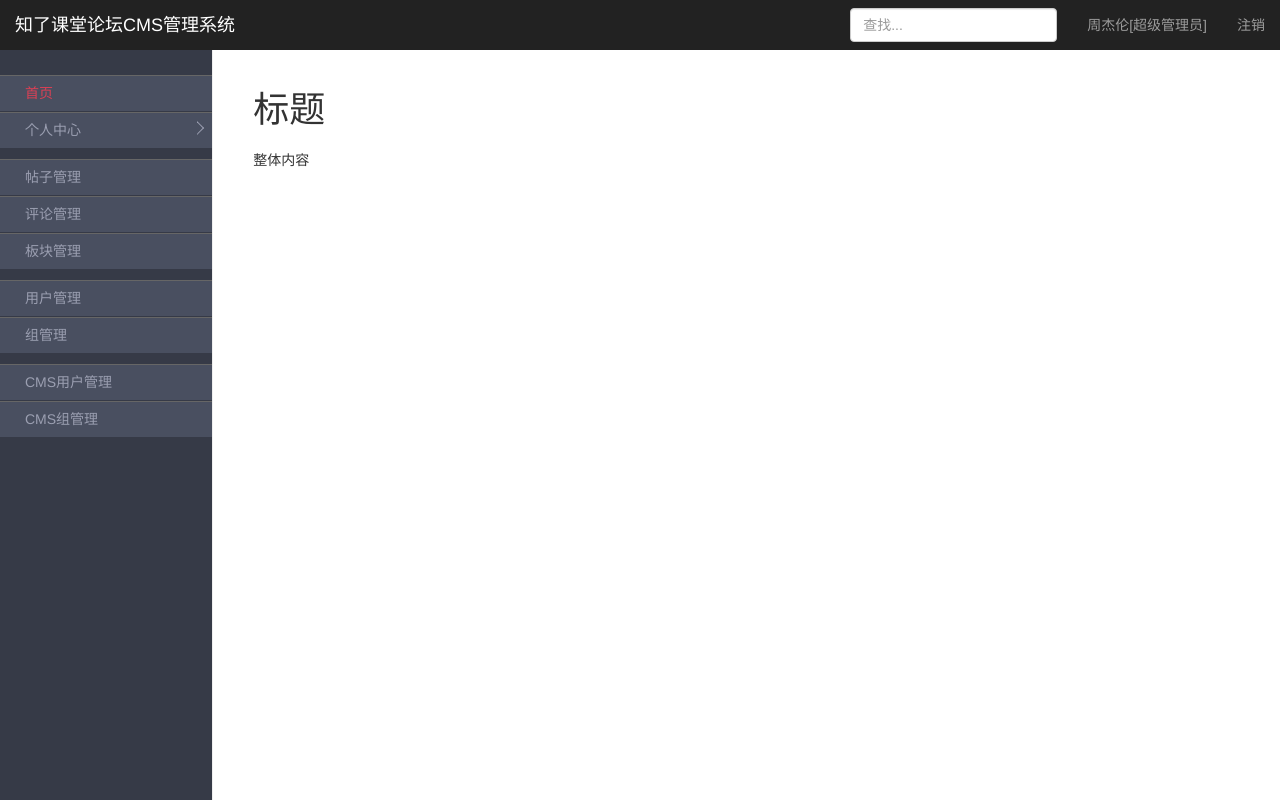
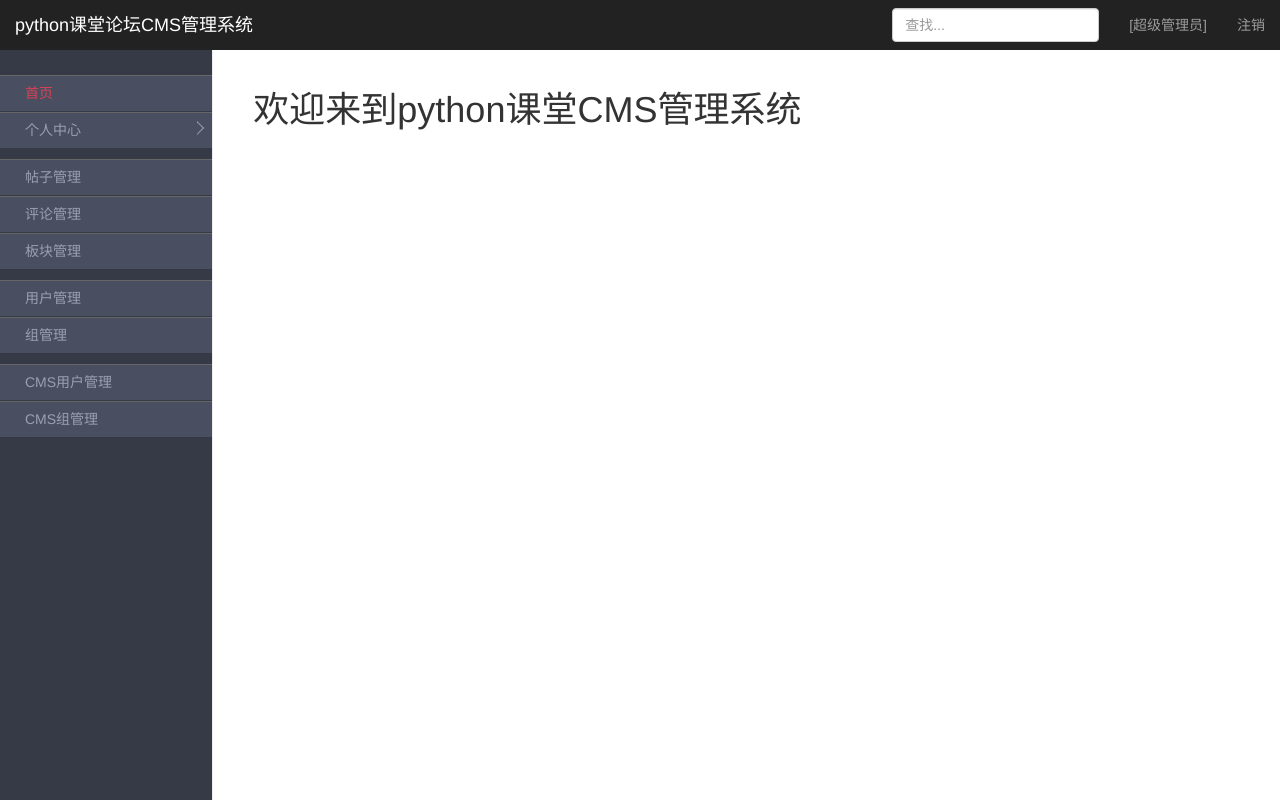
Before and after one commit to caoyingfeng/BBS, a Flask app: template templates/cms/cms_index.html in a window 1280 px wide. Run offline with Flask 2, Linux system fonts and the light colour scheme; the template is opened without the code that fills it, so the values that code supplies are empty; some libraries are stand-ins or nearby versions.

Commit message:
show cms_profile

```diff
--- a/apps/cms/__init__.py
+++ b/apps/cms/__init__.py
@@ -1 +1,3 @@
 from .views import bp
+# from .hooks import before_request
+import apps.cms.hooks
--- /dev/null
+++ b/apps/cms/hooks.py
@@ -0,0 +1,12 @@
+from flask import session, g
+import config
+from .views import bp
+from .models import CMSUser
+
+@bp.before_app_request
+def before_request():
+    if config.CMS_USER_ID in session:
+        user_id = session.get(config.CMS_USER_ID)
+        user = CMSUser.query.get(user_id)
+        if user:
+            g.cms_user = user
--- a/bbs.py
+++ b/bbs.py
@@ -4,6 +4,7 @@ from apps.common import bp as common_bp
 from apps.front import bp as front_bp
 import config
 from exts import db
+from flask_wtf import CSRFProtect
 
 
 def create_app():
@@ -15,6 +16,7 @@ def create_app():
     app.register_blueprint(front_bp)
 
     db.init_app(app)
+    CSRFProtect(app)
     return app
 
 
--- a/config.py
+++ b/config.py
@@ -1,7 +1,7 @@
 import os
 
 SECRET_KEY = os.urandom(24)
-
+TEMPLATES_AUTO_RELOAD = True
 DEBUG = True
 
 DB_USERNAME = 'root'
@@ -17,5 +17,4 @@ DB_URI = 'mysql+pymysql://%s:%s@%s:%s/%s?charset=utf8' % (DB_USERNAME,DB_PASSWOR
 SQLALCHEMY_DATABASE_URI = DB_URI
 SQLALCHEMY_TRACK_MODIFICATIONS = False
 
-
-CMS_USER_ID = 'ADCED'
+CMS_USER_ID = "FEIA"
--- /dev/null
+++ b/templates/cms/cms_base.html
@@ -0,0 +1,76 @@
+{% from "common/_macros.html" import static %}
+<!DOCTYPE html>
+<html lang="en">
+<head>
+    <meta charset="UTF-8">
+    <title>{% block title %}
+    {% endblock %}</title>
+    <script src="http://cdn.bootcss.com/jquery/3.1.1/jquery.min.js"></script>
+    <link href="http://cdn.bootcss.com/bootstrap/3.3.7/css/bootstrap.min.css" rel="stylesheet">
+    <script src="http://cdn.bootcss.com/bootstrap/3.3.7/js/bootstrap.min.js"></script>
+    <link rel="stylesheet" href="{{ static('cms/css/base.css') }}">
+    <script src="{{ static('cms/js/base.js') }}"></script>
+    {% block head %}
+
+    {% endblock %}
+</head>
+<body>
+     <nav class="navbar navbar-inverse navbar-fixed-top" role="navigation">
+      <div class="container-fluid">
+        <div class="navbar-header">
+          <button type="button" class="navbar-toggle collapsed" data-toggle="collapse" data-target="#navbar" aria-expanded="false" aria-controls="navbar">
+            <span class="sr-only">Toggle navigation</span>
+            <span class="icon-bar"></span>
+            <span class="icon-bar"></span>
+            <span class="icon-bar"></span>
+          </button>
+          <a class="navbar-brand" href="#">python课堂论坛CMS管理系统</a>
+        </div>
+        <div id="navbar" class="navbar-collapse collapse">
+          <ul class="nav navbar-nav navbar-right">
+            <li><a href="#">{{ g.cms_user.username }}<span>[超级管理员]</span></a></li>
+            <li><a href="{{ url_for('cms.logout') }}">注销</a></li>
+          </ul>
+          <form class="navbar-form navbar-right">
+            <input type="text" class="form-control" placeholder="查找...">
+          </form>
+        </div>
+      </div>
+    </nav>
+
+    <div class="container-fluid">
+      <div class="row">
+          <div class="col-sm-3 col-md-2 sidebar">
+              <ul class="nav-sidebar">
+                <li class="unfold"><a href="{{ url_for('cms.index') }}">首页</a></li>
+                <li class="profile-li">
+                    <a href="#">个人中心<span></span></a>
+                    <ul class="subnav">
+                        <li><a href="{{ url_for('cms.profile') }}">个人信息</a></li>
+                        <li><a href="{{ url_for('cms.resetpwd') }}">修改密码</a></li>
+                        <li><a href="#">修改邮箱</a></li>
+                    </ul>
+                </li>
+
+                <li class="nav-group post-manage"><a href="#">帖子管理</a></li>
+                <li class="comments-manage"><a href="#">评论管理</a></li>
+                <li class="board-manage"><a href="#">板块管理</a></li>
+
+                <li class="nav-group user-manage"><a href="#">用户管理</a></li>
+                <li class="role-manage"><a href="#">组管理</a></li>
+
+                <li class="nav-group cmsuser-manage"><a href="#">CMS用户管理</a></li>
+                <li class="cmsrole-manage"><a href="#">CMS组管理</a></li>
+            </ul>
+          </div>
+          <div class="col-sm-9 col-sm-offset-3 col-md-10 col-md-offset-2 main">
+            <h1>{% block page_title %}{% endblock %}</h1>
+            <div class="main_content">
+                {% block main_content %}
+                {% endblock %}
+            </div>
+          </div>
+      </div>
+    </div>
+</body>
+</html>
--- a/templates/cms/cms_index.html
+++ b/templates/cms/cms_index.html
@@ -1,71 +1,9 @@
-{% from "common/_macros.html" import static %}
-<!DOCTYPE html>
-<html lang="en">
-<head>
-    <meta charset="UTF-8">
-    <title>标题</title>
-    <script src="http://cdn.bootcss.com/jquery/3.1.1/jquery.min.js"></script>
-    <link href="http://cdn.bootcss.com/bootstrap/3.3.7/css/bootstrap.min.css" rel="stylesheet">
-    <script src="http://cdn.bootcss.com/bootstrap/3.3.7/js/bootstrap.min.js"></script>
-    <link rel="stylesheet" href="{{ static('cms/css/base.css') }}">
-    <script src="{{ static('cms/js/base.js') }}"></script>
-</head>
-<body>
-     <nav class="navbar navbar-inverse navbar-fixed-top" role="navigation">
-      <div class="container-fluid">
-        <div class="navbar-header">
-          <button type="button" class="navbar-toggle collapsed" data-toggle="collapse" data-target="#navbar" aria-expanded="false" aria-controls="navbar">
-            <span class="sr-only">Toggle navigation</span>
-            <span class="icon-bar"></span>
-            <span class="icon-bar"></span>
-            <span class="icon-bar"></span>
-          </button>
-          <a class="navbar-brand" href="#">知了课堂论坛CMS管理系统</a>
-        </div>
-        <div id="navbar" class="navbar-collapse collapse">
-          <ul class="nav navbar-nav navbar-right">
-            <li><a href="#">周杰伦<span>[超级管理员]</span></a></li>
-            <li><a href="#">注销</a></li>
-          </ul>
-          <form class="navbar-form navbar-right">
-            <input type="text" class="form-control" placeholder="查找...">
-          </form>
-        </div>
-      </div>
-    </nav>
+{% extends 'cms/cms_base.html' %}
 
-    <div class="container-fluid">
-      <div class="row">
-          <div class="col-sm-3 col-md-2 sidebar">
-              <ul class="nav-sidebar">
-                <li class="unfold"><a href="#">首页</a></li>
-                <li class="profile-li">
-                    <a href="#">个人中心<span></span></a>
-                    <ul class="subnav">
-                        <li><a href="#">个人信息</a></li>
-                        <li><a href="#">修改密码</a></li>
-                        <li><a href="#">修改邮箱</a></li>
-                    </ul>
-                </li>
+{% block title %}
+    python课堂CMS管理系统
+{% endblock %}
 
-                <li class="nav-group post-manage"><a href="#">帖子管理</a></li>
-                <li class="comments-manage"><a href="#">评论管理</a></li>
-                <li class="board-manage"><a href="#">板块管理</a></li>
-
-                <li class="nav-group user-manage"><a href="#">用户管理</a></li>
-                <li class="role-manage"><a href="#">组管理</a></li>
-
-                <li class="nav-group cmsuser-manage"><a href="#">CMS用户管理</a></li>
-                <li class="cmsrole-manage"><a href="#">CMS组管理</a></li>
-            </ul>
-          </div>
-          <div class="col-sm-9 col-sm-offset-3 col-md-10 col-md-offset-2 main">
-            <h1>标题</h1>
-            <div class="main_content">
-                整体内容
-            </div>
-          </div>
-      </div>
-    </div>
-</body>
-</html>
+{% block page_title %}
+    欢迎来到python课堂CMS管理系统
+{% endblock %}
--- a/templates/cms/cms_login.html
+++ b/templates/cms/cms_login.html
@@ -26,6 +26,7 @@
     <div class="container">
 
       <form class="form-signin" method="post">
+          <input type="hidden" name="csrf_token" value="{{ csrf_token() }}">
         <h2 class="form-signin-heading">请登陆</h2>
         <label for="inputEmail" class="sr-only">邮箱：</label>
         <input type="email" id="inputEmail" name="email" class="form-control" placeholder="邮箱" required autofocus>
```
Also changed, not shown: apps/cms/views.py (+25 -2 lines), templates/cms/cms_profile.html (added, +38 -0 lines), templates/cms/cms_resetpwd.html (added, +46 -0 lines).
